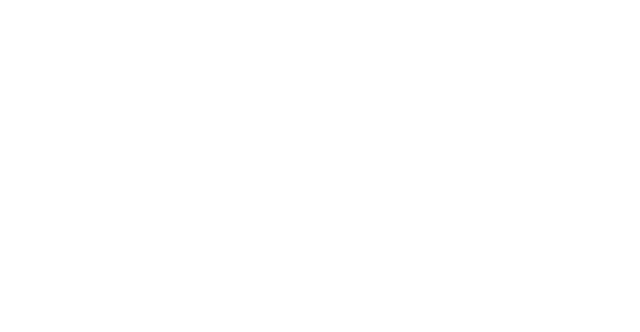
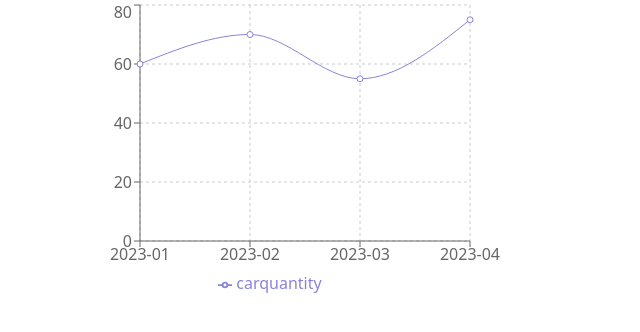
Before and after one commit to gaming0d/BTL_Web, a React (Create React App) app: page /cuc/dashboard in a window 1280 px wide. Before the commit this address had no page. Shown: the top 332 px of the page, without its empty margins (0-640 px from the left). Built offline with nearby package versions, Linux system fonts and the light colour scheme; the HTML template or start-up script is replaced by a standard one.

Commit message:
dashboard

```diff
--- a/src/App.js
+++ b/src/App.js
@@ -13,6 +13,7 @@ import Car from './components/Office/Car'
 import Owner from './components/Office/Owner'
 import Inspection from "./components/Office/Inspection"
 import CarForm from './components/Office/add';
+import Dashboard from './components/Office/Dashboard';
 const App = () => {
   return (
     <Router>
@@ -24,6 +25,7 @@ const App = () => {
         <Route path="/expiring-vehicles" element={<ExpiringVehicles />} />
         <Route path="/CarList" element={<CarList/>} />
         <Route path="/cuc/listofcar" element={<Car/>} />
+        <Route path="/cuc/dashboard" element={<Dashboard/>} />
         <Route path="/cuc/listofowner" element={<Owner/>} />
         <Route path="/cuc/listofinspection" element={<Inspection/>}/>
         <Route path="/cuc/add" element = {<CarForm/>}/>
--- /dev/null
+++ b/src/components/Office/Dashboard.js
@@ -0,0 +1,55 @@
+import React, { useState, useEffect } from "react";
+import axios from "axios";
+import { useParams } from "react-router-dom";
+import BaseLayout from './Base';
+
+import {
+  Tooltip,
+  XAxis,
+  YAxis,
+  Legend,
+  CartesianGrid,
+  LineChart,
+  Line,
+} from "recharts";
+
+const Dashboard = () => {
+  const [data, setData] = useState([
+    { name: "2023-01", carquantity: 60 },
+    { name: "2023-02", carquantity: 70 },
+    { name: "2023-03", carquantity: 55 },
+    { name: "2023-04", carquantity: 75 },
+  ]);
+
+  return (
+    <div style={{ textAlign: "center" }} className="App2">
+      <div className="App">
+        <LineChart
+          width={500}
+          height={300}
+          data={data}
+          margin={{
+            top: 5,
+            right: 30,
+            left: 80,
+            bottom: 5,
+          }}
+        >
+          <CartesianGrid strokeDasharray="3 3" />
+          <XAxis dataKey="name" />
+          <YAxis />
+          <Tooltip />
+          <Legend />
+          <Line
+            type="monotone"
+            dataKey="carquantity"
+            stroke="#8884d8"
+            activeDot={{ r: 8 }}
+          />
+        </LineChart>
+      </div>
+    </div>
+  );
+};
+
+export default Dashboard;
```
Also changed, not shown: src/components/Office/carData.json (added, +26 -0 lines).
